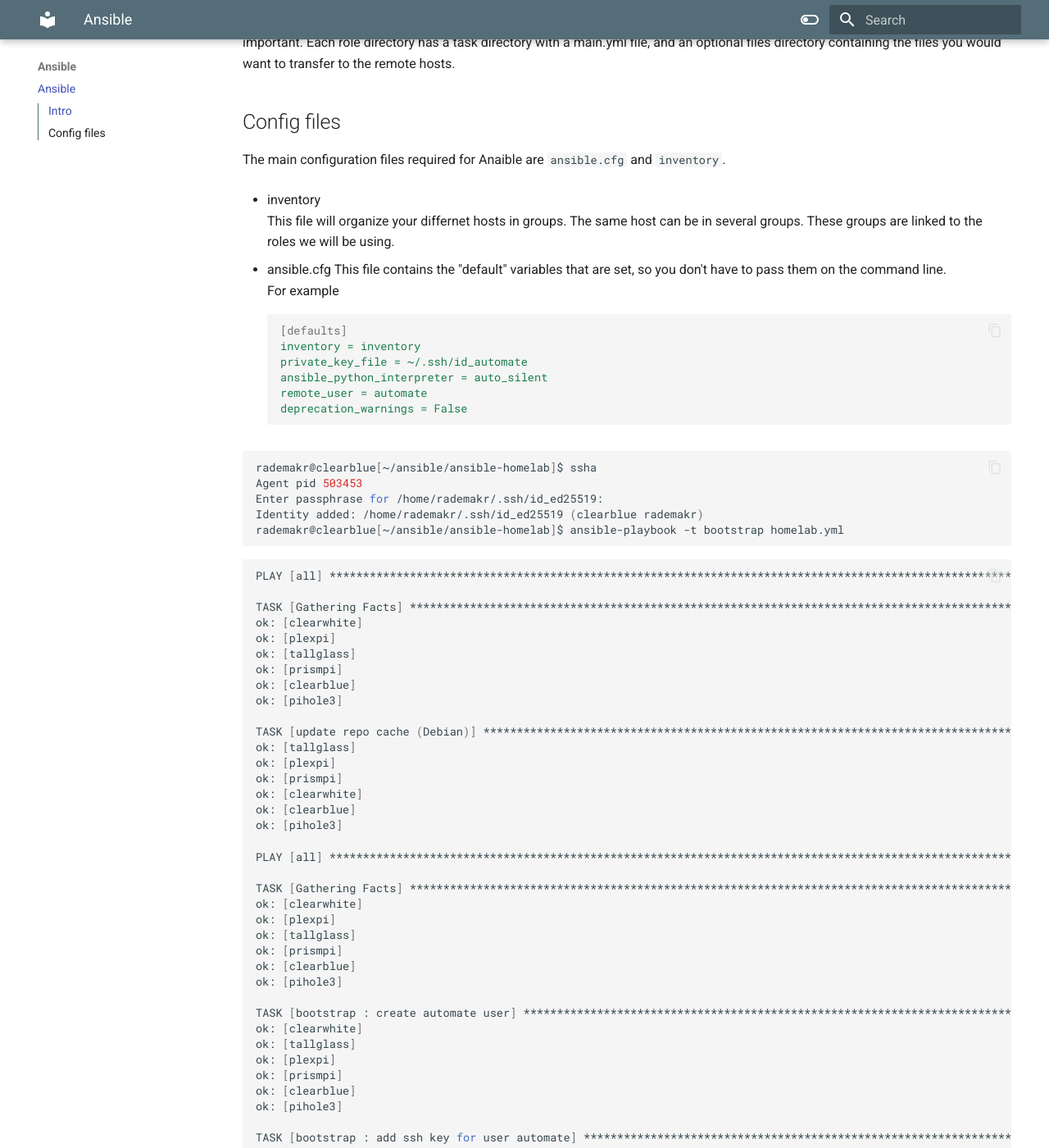
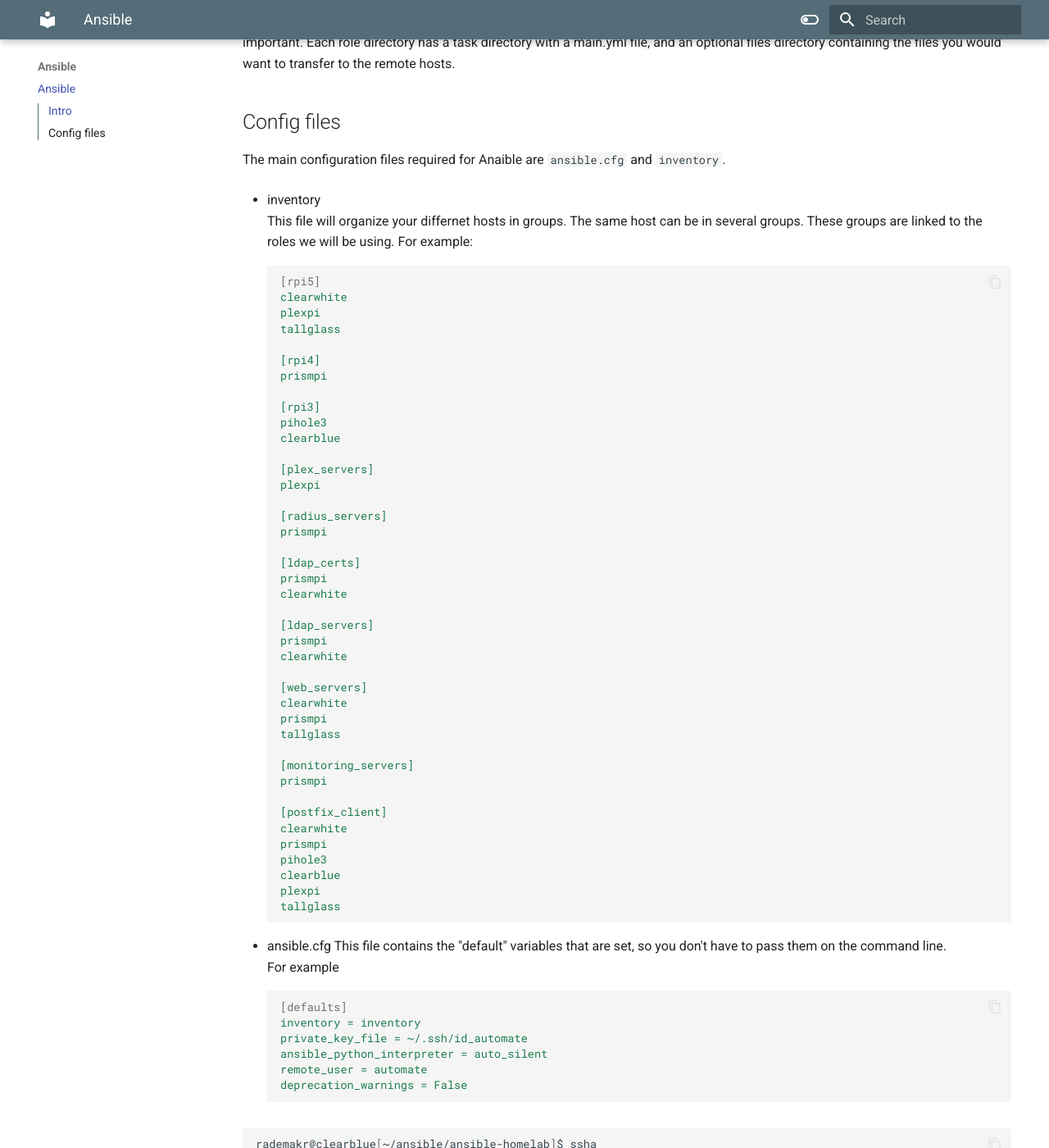
Before and after one commit to rademakr/homelab-docs, an MkDocs documentation site: the page built from docs/Ansible.md, in a window 1280 px wide and 1400 px high, scrolled down 476 px. Shown: the whole window at 82% size. Built offline with MkDocs 1.6.1 and Material for MkDocs 9.7.7, drawn with Linux system fonts in a browser that asks for light colours.

Commit message:
added inventory

````diff
--- a/docs/Ansible.md
+++ b/docs/Ansible.md
@@ -12,6 +12,50 @@
 
 * inventory
   This file will organize your differnet hosts in groups. The same host can be in several groups. These groups are linked to the roles we will be using.
+  For example:
+  ```yaml
+  [rpi5]
+  clearwhite
+  plexpi
+  tallglass
+
+  [rpi4]
+  prismpi
+
+  [rpi3]
+  pihole3
+  clearblue
+
+  [plex_servers]
+  plexpi
+
+  [radius_servers]
+  prismpi
+
+  [ldap_certs]
+  prismpi
+  clearwhite
+
+  [ldap_servers]
+  prismpi
+  clearwhite
+
+  [web_servers]
+  clearwhite
+  prismpi
+  tallglass
+
+  [monitoring_servers]
+  prismpi
+
+  [postfix_client]
+  clearwhite
+  prismpi
+  pihole3
+  clearblue
+  plexpi
+  tallglass
+  ```
 
 * ansible.cfg
   This file contains the "default" variables that are set, so you don't have to pass them on the command line.
````
